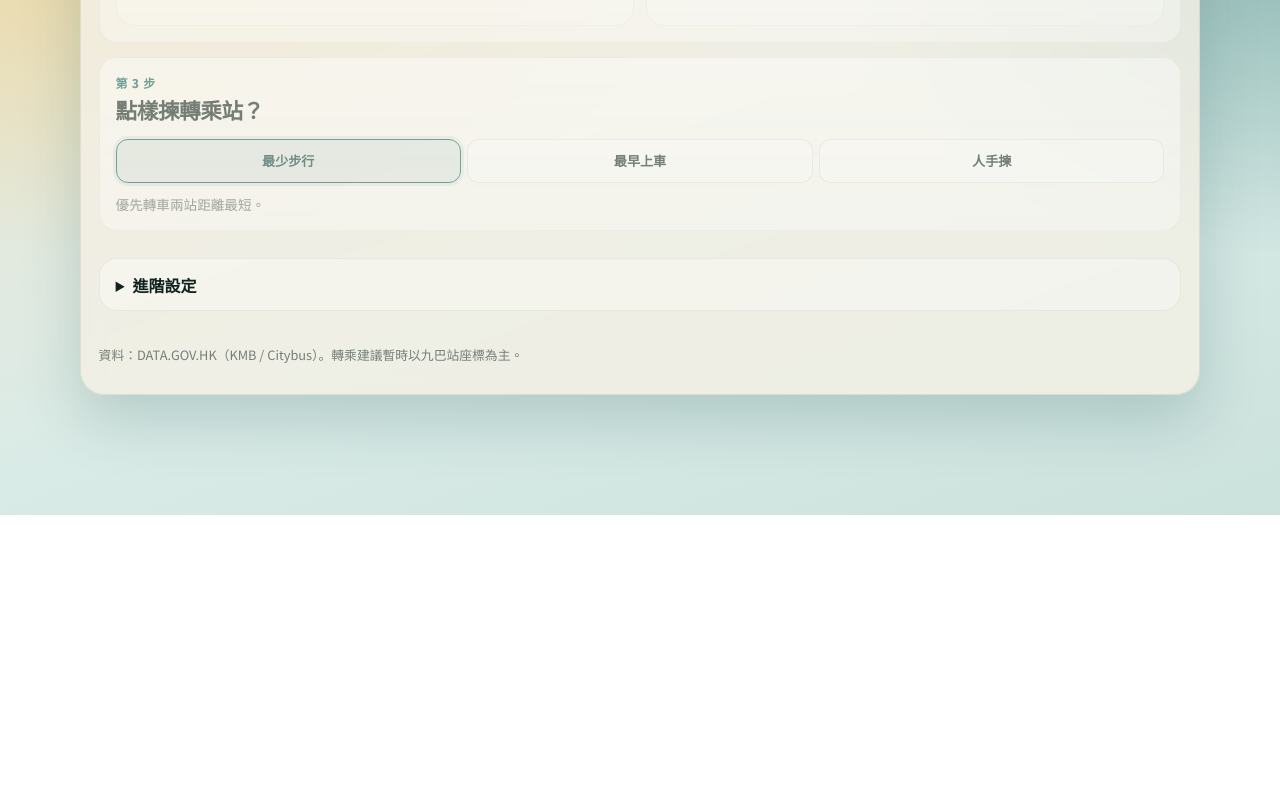
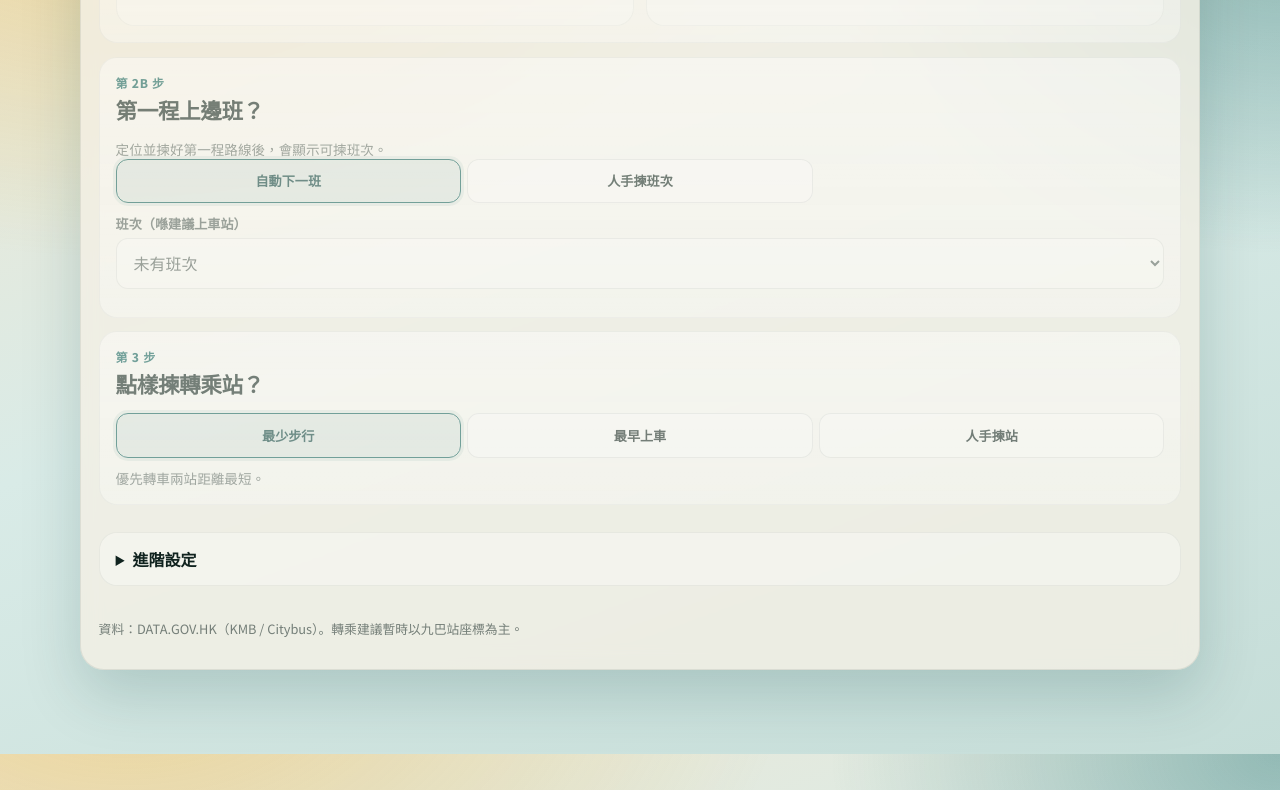
Before and after one commit to black-gif26/hk-transfer-match, a website: page public/index.html in a window 1280 px wide. Shown: the part 846-1636 px from the top of the page. Before the commit the page ends 1361 px from the top, so only its background shows below. Drawn offline with Linux system fonts and the light colour scheme.

Commit message:
Add manual first-leg departure selection before transfer planning

```diff
--- a/public/index.html
+++ b/public/index.html
@@ -95,6 +95,32 @@
           </div>
         </section>
 
+        <!-- Step 2.5: first-leg trip -->
+        <section class="flow-card is-dim" id="cardBoard1">
+          <div class="flow-card-head">
+            <p class="step-kicker">第 2b 步</p>
+            <h2>第一程上邊班？</h2>
+          </div>
+          <p class="hint" id="board1Hint">定位並揀好第一程路線後，會顯示可揀班次。</p>
+          <div class="seg" role="radiogroup" aria-label="第一程班次方式">
+            <label class="seg-item">
+              <input type="radio" name="board1Mode" value="auto" checked />
+              <span>自動下一班</span>
+            </label>
+            <label class="seg-item">
+              <input type="radio" name="board1Mode" value="manual" />
+              <span>人手揀班次</span>
+            </label>
+          </div>
+          <div class="field" id="board1SelectWrap" hidden>
+            <label for="board1Eta">班次（喺建議上車站）</label>
+            <select id="board1Eta" disabled>
+              <option value="">未有班次</option>
+            </select>
+          </div>
+          <button class="chip-btn" id="refreshBoard1Btn" type="button" hidden>更新班次</button>
+        </section>
+
         <!-- Step 3 -->
         <section class="flow-card is-dim" id="cardPlan">
           <div class="flow-card-head">
@@ -113,7 +139,7 @@
             </label>
             <label class="seg-item">
               <input type="radio" name="planMode" value="manual" />
-              <span>人手揀</span>
+              <span>人手揀站</span>
             </label>
           </div>
           <p class="hint" id="modeHint">優先轉車兩站距離最短。</p>
```
